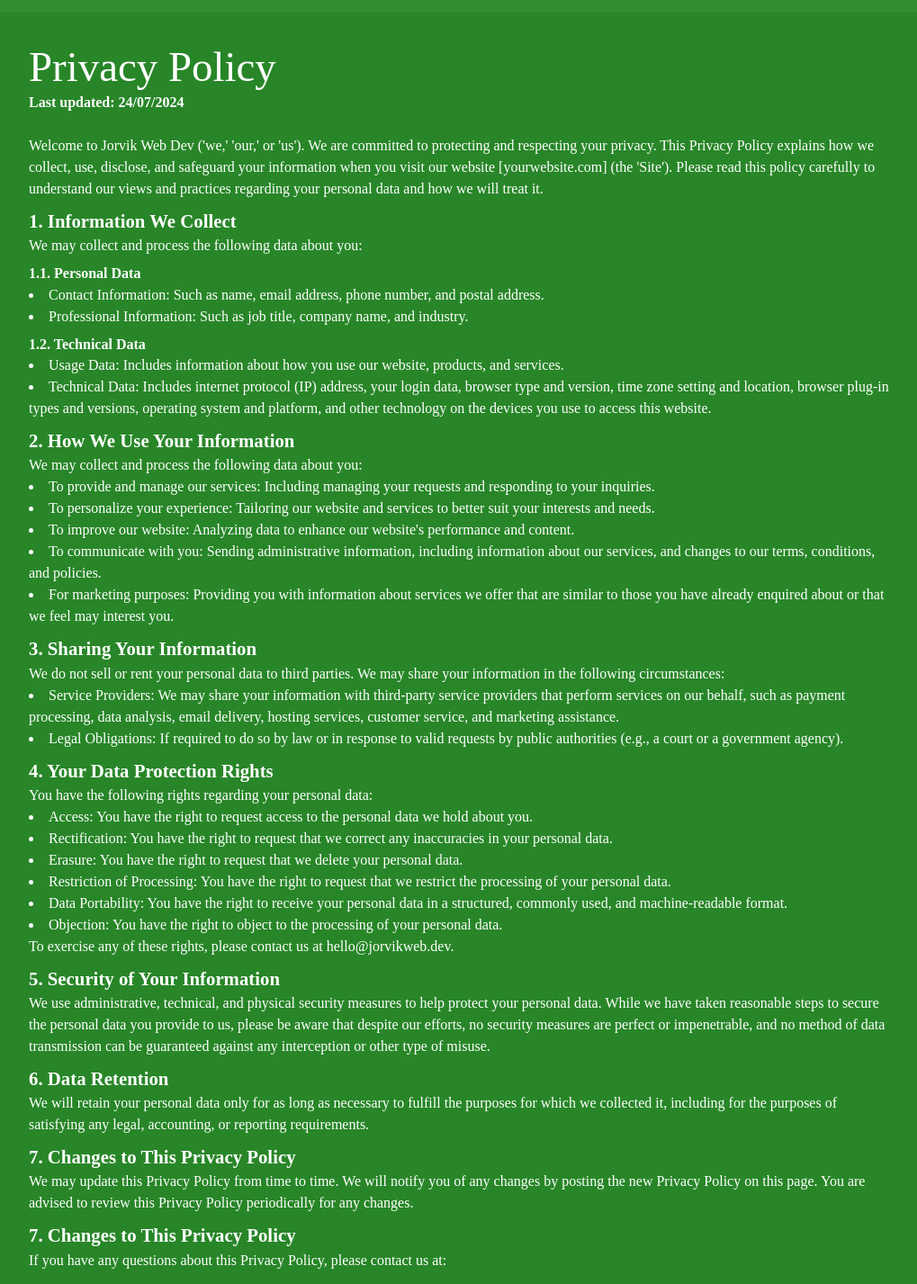
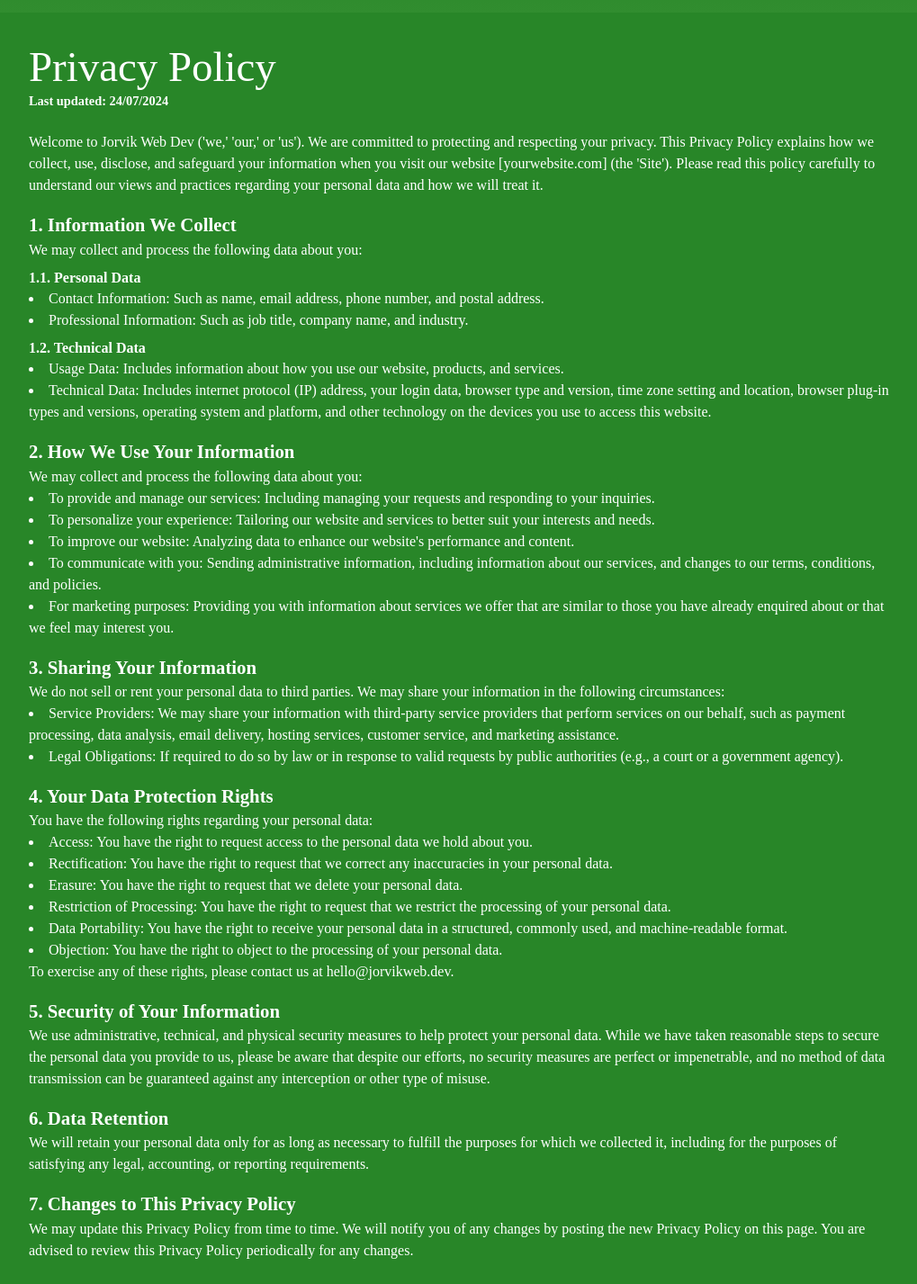
Before and after one commit to hannahf86/jorvikwebdev, a React (Vite) app: page /privacyPolicy in a window 1280 px wide. Shown: the part 82-1509 px from the top of the page at 90% size, without its empty margins (128-1147 px from the left). Built offline with nearby package versions, Linux system fonts and the light colour scheme.

Commit message:
privacy policy complete

```diff
--- a/src/Legal/PrivacyPolicy.jsx
+++ b/src/Legal/PrivacyPolicy.jsx
@@ -12,7 +12,7 @@
   return (
     <div id="privacyPolicy" className={styles.background}>
       <h1 className="pt-32 text-2xl">Privacy Policy</h1>
-      <strong>Last updated: 24/07/2024</strong>
+      <strong className="text-xs">Last updated: 24/07/2024</strong>
       <p className="pt-6">
         Welcome to Jorvik Web Dev (&apos;we,&apos; &apos;our,&apos; or
         &apos;us&apos;). We are committed to protecting and respecting your
@@ -24,7 +24,7 @@
       </p>
 
       {/* COLLECTION */}
-      <h2 className="font-bold text-md mt-2">1. Information We Collect</h2>
+      <h2 className="font-bold text-md mt-4">1. Information We Collect</h2>
       <p>We may collect and process the following data about you:</p>
       <h3 className="font-bold text-sm mt-2">1.1. Personal Data</h3>
       <li>
@@ -47,7 +47,7 @@
       </li>
 
       {/* USE */}
-      <h2 className="font-bold text-md mt-2">2. How We Use Your Information</h2>
+      <h2 className="font-bold text-md mt-4">2. How We Use Your Information</h2>
       <p>We may collect and process the following data about you:</p>
       <li>
         To provide and manage our services: Including managing your requests and
@@ -73,7 +73,7 @@
       </li>
 
       {/* SHARING */}
-      <h2 className="font-bold text-md mt-2">3. Sharing Your Information</h2>
+      <h2 className="font-bold text-md mt-4">3. Sharing Your Information</h2>
       <p>
         We do not sell or rent your personal data to third parties. We may share
         your information in the following circumstances:
@@ -90,7 +90,7 @@
       </li>
 
       {/* DATA PROTECTION */}
-      <h2 className="font-bold text-md mt-2">4. Your Data Protection Rights</h2>
+      <h2 className="font-bold text-md mt-4">4. Your Data Protection Rights</h2>
       <p>You have the following rights regarding your personal data:</p>
       <li>
         Access: You have the right to request access to the personal data we
@@ -122,7 +122,7 @@
       </p>
 
       {/* SECURITY */}
-      <h2 className="font-bold text-md mt-2">
+      <h2 className="font-bold text-md mt-4">
         5. Security of Your Information
       </h2>
       <p>
@@ -135,7 +135,7 @@
       </p>
 
       {/* DATA RETENTION */}
-      <h2 className="font-bold text-md mt-2">6. Data Retention</h2>
+      <h2 className="font-bold text-md mt-4">6. Data Retention</h2>
       <p>
         We will retain your personal data only for as long as necessary to
         fulfill the purposes for which we collected it, including for the
@@ -143,7 +143,7 @@
       </p>
 
       {/* DATA RETENTION */}
-      <h2 className="font-bold text-md mt-2">
+      <h2 className="font-bold text-md mt-4">
         7. Changes to This Privacy Policy
       </h2>
       <p>
@@ -153,10 +153,8 @@
       </p>
 
       {/* CONTACT US */}
-      <h2 className="font-bold text-md mt-2">
-        7. Changes to This Privacy Policy
-      </h2>
-      <p>
+
+      <p className="pt-8">
         If you have any questions about this Privacy Policy, please contact us
         at:
       </p>
```
